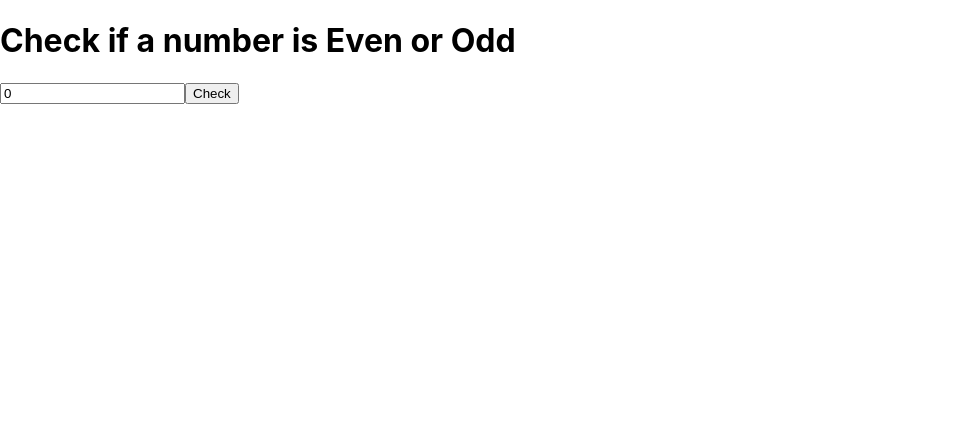
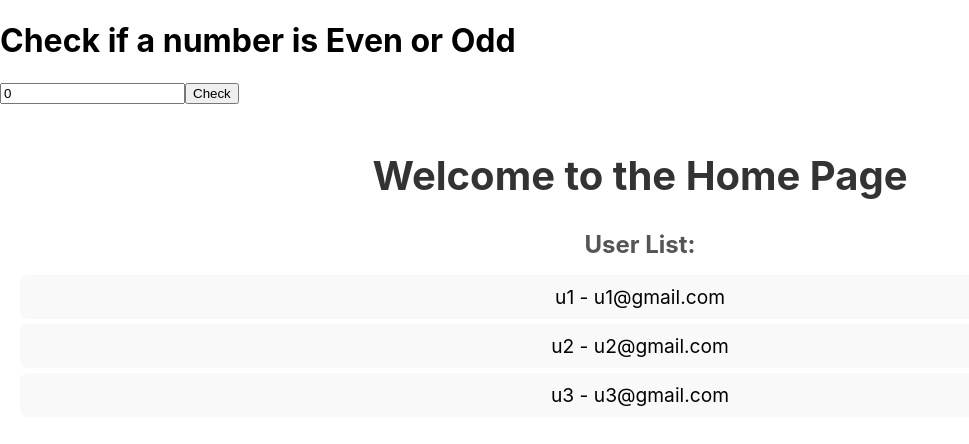
Before and after one commit to calebpelliott/radio-frontend, a React (Create React App) app: page /home in a window 1280 px wide. Shown: the top 444 px of the page, without its empty margins (0-969 px from the left). Built offline with nearby package versions, Linux system fonts and the light colour scheme.

Commit message:
add routes and structure

```diff
--- a/package.json
+++ b/package.json
@@ -15,7 +15,9 @@
     "graphql-tag": "^2.12.6",
     "react": "^18.3.1",
     "react-dom": "^18.3.1",
+    "react-router-dom": "^6.26.1",
     "react-scripts": "5.0.1",
+    "three": "^0.167.1",
     "typescript": "^4.9.5",
     "web-vitals": "^2.1.4"
   },
--- a/src/App.tsx
+++ b/src/App.tsx
@@ -1,5 +1,8 @@
 import { gql, useLazyQuery } from '@apollo/client';
 import React, { useState } from 'react';
+import { BrowserRouter as Router, Route, Routes } from 'react-router-dom';
+
+import HomePage from "./pages/HomePage/HomePage";
 
 // Define GraphQL query
 const IS_EVEN_OR_ODD = gql`
@@ -29,6 +32,7 @@ const App: React.FC = () => {
     };
 
     return (
+        <Router>
             <div className="App">
                 <h1>Check if a number is Even or Odd</h1>
                 <form onSubmit={handleSubmit}>
@@ -43,6 +47,10 @@ const App: React.FC = () => {
                 {error && <p>Error: {error.message}</p>}
                 {data && <p>The number is {data.isEvenOrOdd}.</p>}
             </div>
+            <Routes>
+                <Route path="/home" element={<HomePage />} />
+            </Routes>
+        </Router>
     );
 };
 
--- /dev/null
+++ b/src/apollo/client.ts
@@ -0,0 +1,9 @@
+// src/apollo/client.ts
+import { ApolloClient, InMemoryCache, HttpLink } from '@apollo/client';
+
+const httpLink = new HttpLink({ uri: 'http://localhost:4000/graphql' });
+
+export const client = new ApolloClient({
+    link: httpLink,
+    cache: new InMemoryCache(),
+});
--- a/src/index.tsx
+++ b/src/index.tsx
@@ -1,14 +1,9 @@
 import React from 'react';
 import ReactDOM from 'react-dom/client';
 import './index.css';
+import { client } from './apollo/client';
 import App from './App';
 import { ApolloClient, InMemoryCache, ApolloProvider } from '@apollo/client';
-
-// Initialize Apollo Client
-const client = new ApolloClient({
-    uri: 'http://localhost:4000/graphql',
-    cache: new InMemoryCache(),
-});
 
 const root = ReactDOM.createRoot(
     document.getElementById('root') as HTMLElement
--- /dev/null
+++ b/src/pages/HomePage/HomePage.module.css
@@ -0,0 +1,40 @@
+/* src/pages/HomePage/HomePage.module.css */
+
+.homePage {
+    padding: 20px;
+    text-align: center;
+}
+
+.title {
+    font-size: 2.5rem;
+    color: #333;
+    margin-bottom: 20px;
+}
+
+.usersSection {
+    margin-top: 30px;
+}
+
+.usersTitle {
+    font-size: 1.5rem;
+    color: #555;
+    margin-bottom: 10px;
+}
+
+.usersList {
+    list-style-type: none;
+    padding: 0;
+}
+
+.userItem {
+    font-size: 1.2rem;
+    background-color: #f9f9f9;
+    margin: 5px 0;
+    padding: 10px;
+    border-radius: 8px;
+    transition: background-color 0.2s ease;
+}
+
+.userItem:hover {
+    background-color: #e0e0e0;
+}
--- /dev/null
+++ b/src/pages/HomePage/HomePage.tsx
@@ -0,0 +1,32 @@
+import React from 'react';
+//import { useGetUsers } from '../../hooks/useGetUsers';  // Custom hook for fetching users
+import styles from './HomePage.module.css';  // Import the CSS module
+
+const HomePage: React.FC = () => {
+    //const { data, loading, error } = useGetUsers();  // Fetch users
+    //if (loading) return <p>Loading...</p>;
+    //if (error) return <p>Error: {error.message}</p>;
+
+    const users = [{id:"user1", name:"u1", email:"u1@gmail.com"},
+        {id:"user2", name:"u2", email:"u2@gmail.com"},
+        {id:"user3", name:"u3", email:"u3@gmail.com"},
+    ];
+
+    return (
+        <div className={styles.homePage}>
+            <h1 className={styles.title}>Welcome to the Home Page</h1>
+            <div className={styles.usersSection}>
+                <h2 className={styles.usersTitle}>User List:</h2>
+                <ul className={styles.usersList}>
+                    {users.map((user) => (
+                        <li key={user.id} className={styles.userItem}>
+                            {user.name} - {user.email}
+                        </li>
+                    ))}
+                </ul>
+            </div>
+        </div>
+    );
+};
+
+export default HomePage;
```
Also changed, not shown: src/apollo/mutations.ts (added, +11 -0 lines), src/apollo/queries.ts (added, +7 -0 lines), src/hooks/useMutationHook.ts (added, +24 -0 lines), src/hooks/useQueryHook.ts (added, +7 -0 lines), 2 other files (tests, documents, lock files or other folders). Lines whose indentation alone changed are shown as unchanged.
